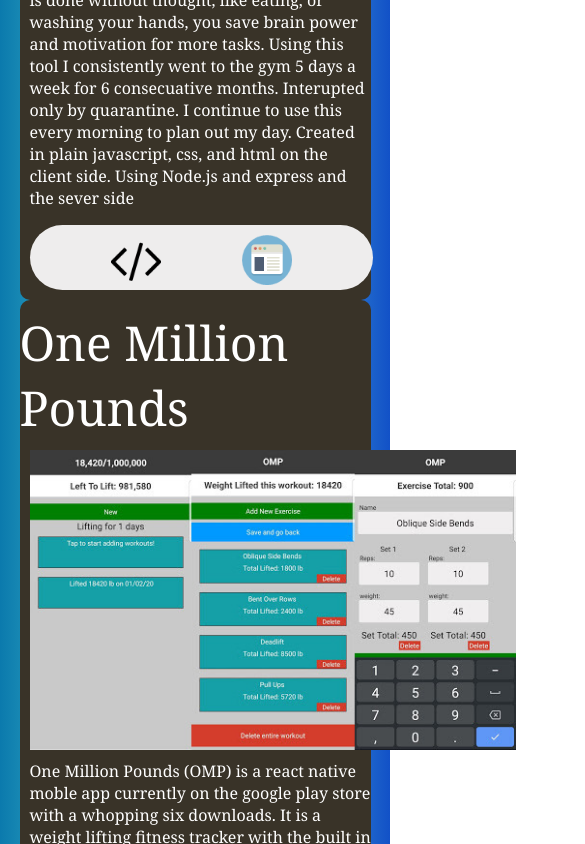
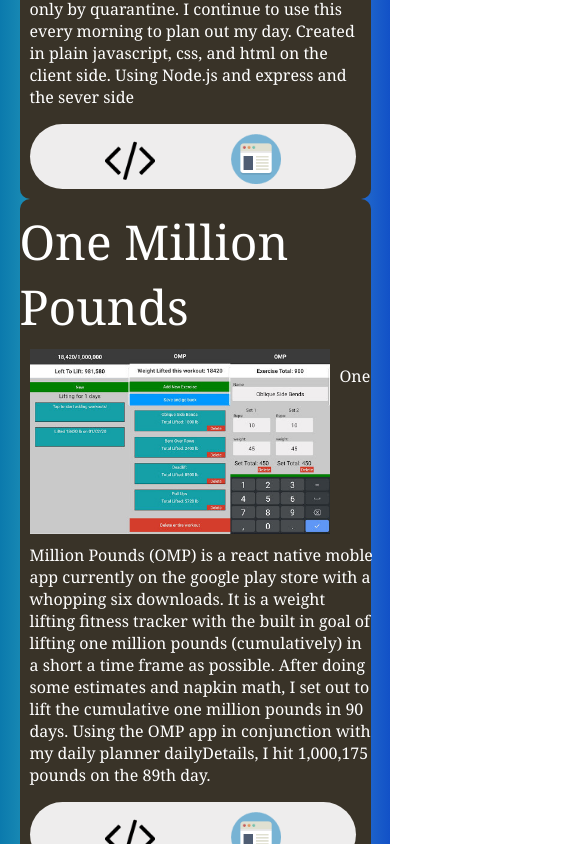
Before and after one commit to AnthonyLeoL/portfolio, a React (Create React App) app: page /projects in a window 390 px wide. Shown: the part 1160-2004 px from the top of the page, 585 px wide, since content can reach past the window. Built offline with nearby package versions, Linux system fonts and the light colour scheme.

Commit message:
mobile friendly design

```diff
--- a/src/components/Footer.css
+++ b/src/components/Footer.css
@@ -13,6 +13,11 @@
   position: absolute;
   bottom: 0;
 }
+@media screen and (max-width: 600px) {
+  .footer {
+    max-height: 80px;
+  }
+}
 .logo {
   height: 70px;
   position: relative;
--- a/src/components/ProjectDetails.css
+++ b/src/components/ProjectDetails.css
@@ -20,6 +20,15 @@
   font-size: large;
   width: 98%;
 }
+
+@media screen and (max-width: 600px) {
+  .image {
+    width: 300px;
+  }
+  .bottom-bar {
+    max-width: 95%;
+  }
+}
 .image {
   max-width: 600px;
   max-height: 300px;
@@ -33,7 +42,7 @@
   width: 100%;
   display: flex;
   padding-top: 10px;
-
+  width: 100%;
   justify-content: space-evenly;
 }
 
--- a/src/pages/Home.css
+++ b/src/pages/Home.css
@@ -13,6 +13,7 @@
   border-radius: 100%;
   bottom: 0;
   position: relative;
+  z-index: -1;
 }
 
 .infobar {
--- a/src/pages/Resume.css
+++ b/src/pages/Resume.css
@@ -2,3 +2,17 @@
   display: flex;
   justify-content: center;
 }
+
+@media screen and (max-width: 850px) {
+  iframe {
+    display: none;
+  }
+  /* #resume_alt {
+    display: block;
+  } */
+}
+@media only screen and (min-width: 851px) {
+  #resume_alt {
+    display: none;
+  }
+}
--- a/src/pages/Resume.tsx
+++ b/src/pages/Resume.tsx
@@ -5,6 +5,9 @@
 const Resume: React.FC = () => {
   return (
     <div className="resume-container">
+      <a id="resume_alt" href="https://resume.creddle.io/embed/bo54krzggwh">
+        Cannot display on your browser, click here to view
+      </a>
       <iframe
         title="resume"
         src="https://resume.creddle.io/embed/bo54krzggwh"
--- a/src/pages/Tutoring.css
+++ b/src/pages/Tutoring.css
@@ -4,7 +4,6 @@
 .center-container {
   display: flex;
   align-items: center;
-  height: 50vh;
 }
 
 .longer {
--- a/src/pages/Tutoring.tsx
+++ b/src/pages/Tutoring.tsx
@@ -38,7 +38,6 @@
             continue to tutor and I never fail to enjoy it.
           </div>
           <br />
-        </div>
           <div>
             For private tutoring inquiry &nbsp;
             <a
@@ -54,6 +53,7 @@
           </div>
         </div>
       </div>
+    </div>
   );
 };
 export default Tutoring;
```
Lines whose indentation alone changed are shown as unchanged.
